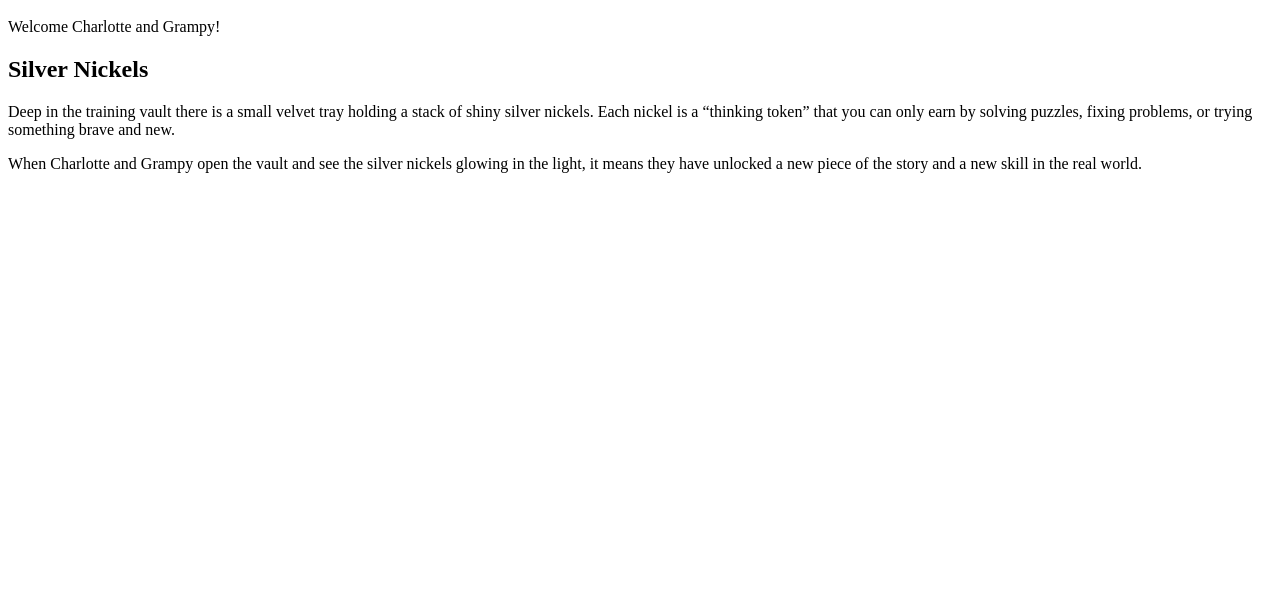
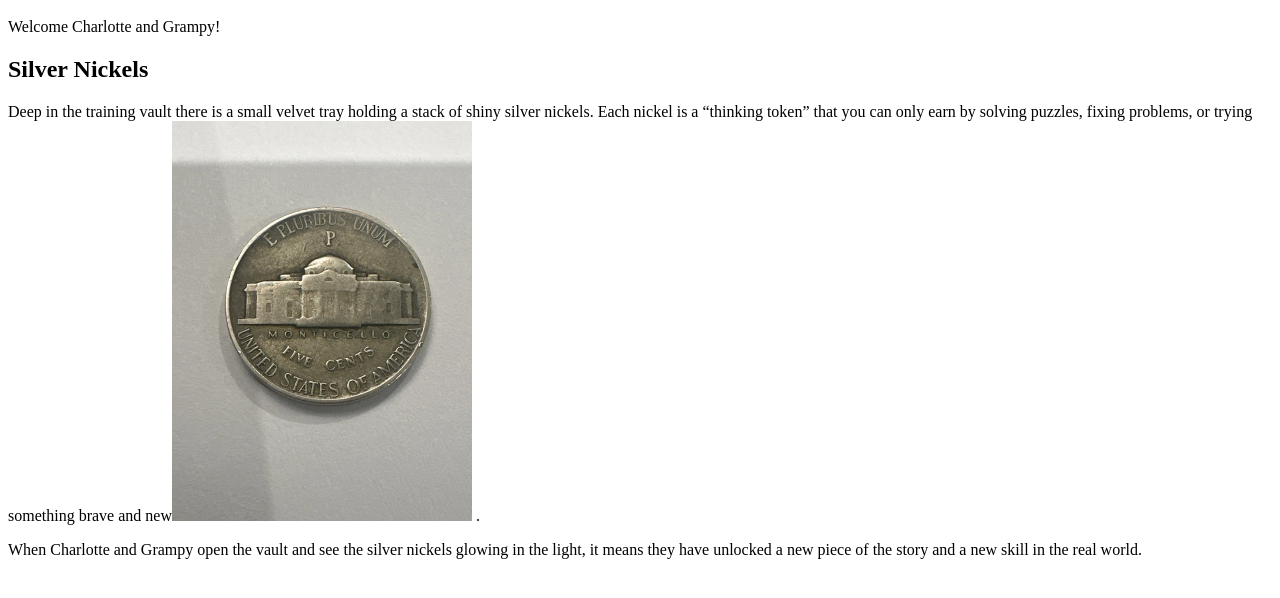
Before and after one commit to Char387/lunarlandrights, a plain HTML site: page vault-catalog-wartime-chat.html in a window 1280 px wide. Shown: the part 48-646 px from the top of the page. Drawn offline with Linux system fonts and the light colour scheme.

Commit message:
Insert image of nickel in vault catalog
Added an image of a nickel to the description.

```diff
--- a/vault-catalog-wartime-chat.html
+++ b/vault-catalog-wartime-chat.html
@@ -6,7 +6,8 @@
     <p>
         Deep in the training vault there is a small velvet tray holding a stack of
         shiny silver nickels. Each nickel is a “thinking token” that you can only
-        earn by solving puzzles, fixing problems, or trying something brave and new.
+        earn by solving puzzles, fixing problems, or trying something brave and new<img src="nickel.jpg" width="300">
+.
     </p>
     <p>
         When Charlotte and Grampy open the vault and see the silver nickels glowing
```
